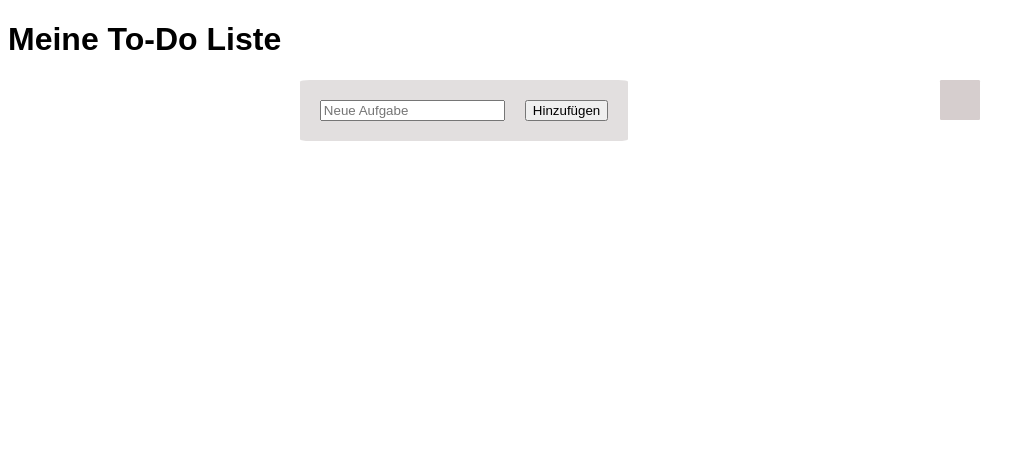
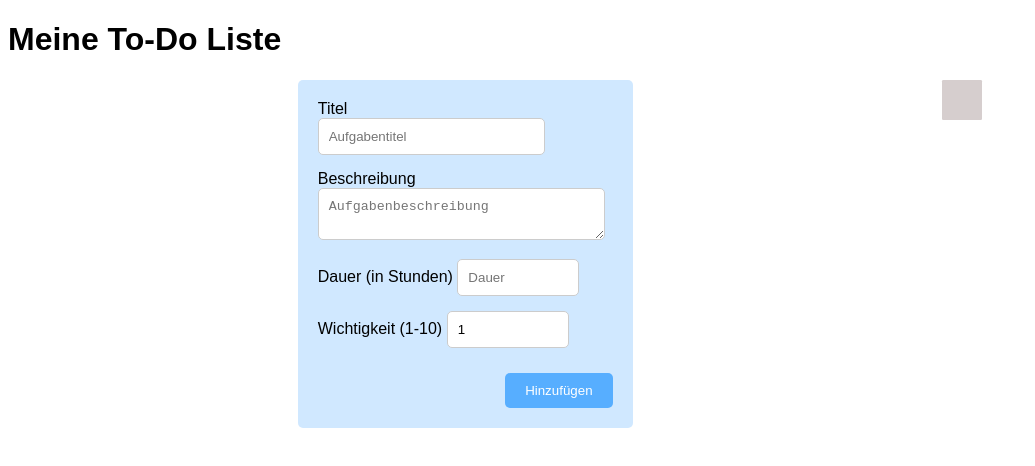
Before and after one commit to montagel/ReactStateManagement, a React (Create React App) app in the folder test_anwendung/: page / in a window 1280 px wide. Shown: the top 466 px of the page, without its empty margins (0-1035 px from the left). Built offline with nearby package versions, Linux system fonts and the light colour scheme.

Commit message:
weitere Eingabefelder im Formular zum Erstellen eines ToDo-Elements

```diff
--- a/test_anwendung/src/ToDoForm.css
+++ b/test_anwendung/src/ToDoForm.css
@@ -1,9 +1,34 @@
-.todoForm {
-    display: flex;
-    flex-wrap: wrap;
-    gap: 20px;
-    justify-content: center;
-    background-color: rgb(226, 223, 223);
-    border-radius: 3%;
-    padding: 20px;
-  }
+
+.todo-form {
+  display: flex;
+  flex-direction: column;
+  align-items: flex-start;
+  background-color: rgb(208, 232, 255);
+  padding: 20px;
+  border-radius: 5px;
+}
+
+
+
+.todo-input {
+  padding: 10px;
+  margin-bottom: 15px;
+  border-radius: 5px;
+  border: 1px solid #ccc;
+  width: 90%;
+}
+
+.todo-input[type="number"] {
+  width: 100px;
+}
+
+.todo-button {
+  padding: 10px 20px;
+  margin-top: 10px;
+  border-radius: 5px;
+  background-color: #57aeff;
+  color: white;
+  border: none;
+  cursor: pointer;
+  align-self: flex-end;
+}
--- a/test_anwendung/src/ToDoForm.js
+++ b/test_anwendung/src/ToDoForm.js
@@ -1,35 +1,76 @@
-import React, { useEffect, useState } from 'react';
+import React, { useState } from 'react';
 import './ToDoForm.css'
 
-function ToDoForm({ addTodo, todos}) {
-  const [input, setInput] = useState('');
-
-  useEffect(() => { console.log("nnnn")}, []);
-
-  const handleChange = (e) => {
-    setInput(e.target.value);
-  };
+function ToDoForm({ addTodo, todos }) {
+  const [title, setTitle] = useState('');
+  const [description, setDescription] = useState('');
+  const [duration, setDuration] = useState('');
+  const [importance, setImportance] = useState(1);
 
   const handleSubmit = (e) => {
     e.preventDefault();
+
     addTodo({
       id: todos.length,
-      text: input
+      title: title,
+      description: description,
+      duration: duration,
+      importance: importance,
     });
 
-    setInput('');
+    setTitle('');
+    setDescription('');
+    setDuration('');
+    setImportance(1);
   };
 
   return (
-    <form className='todoForm' onSubmit={handleSubmit}>
+      <form className="todo-form" onSubmit={handleSubmit}>
+        <div>
+          <label>Titel</label>
           <input
             type="text"
-        placeholder="Neue Aufgabe"
-        value={input}
-        onChange={handleChange}
-        name="text"
+            placeholder="Aufgabentitel"
+            value={title}
+            onChange={(e) => setTitle(e.target.value)}
+            required
             className="todo-input"
           />
+        </div>
+        <div>
+          <label>Beschreibung</label>
+          <textarea
+            placeholder="Aufgabenbeschreibung"
+            value={description}
+            onChange={(e) => setDescription(e.target.value)}
+            required
+            className="todo-input"
+          />
+        </div>
+        <div>
+          <label>Dauer (in Stunden)  </label>
+          <input
+            type="number"
+            placeholder="Dauer"
+            min="0"
+            value={duration}
+            onChange={(e) => setDuration(e.target.value)}
+            required
+            className="todo-input"
+          />
+        </div>
+        <div>
+          <label>Wichtigkeit (1-10)  </label>
+          <input
+            type="number"
+            min="1"
+            max="10"
+            value={importance}
+            onChange={(e) => setImportance(e.target.value)}
+            required
+            className="todo-input"
+          />
+        </div>
         <button className="todo-button">Hinzufügen</button>
       </form>
   );
```
Lines whose indentation alone changed are shown as unchanged.
